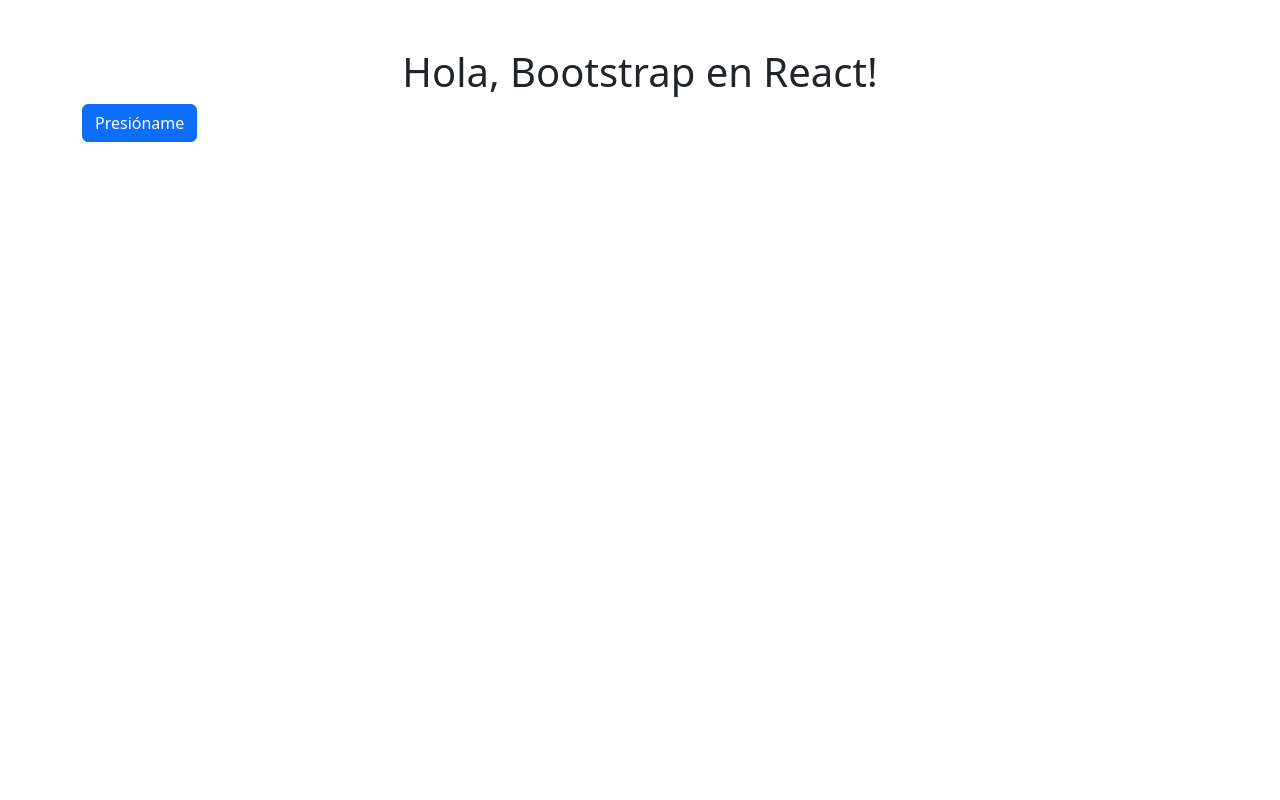
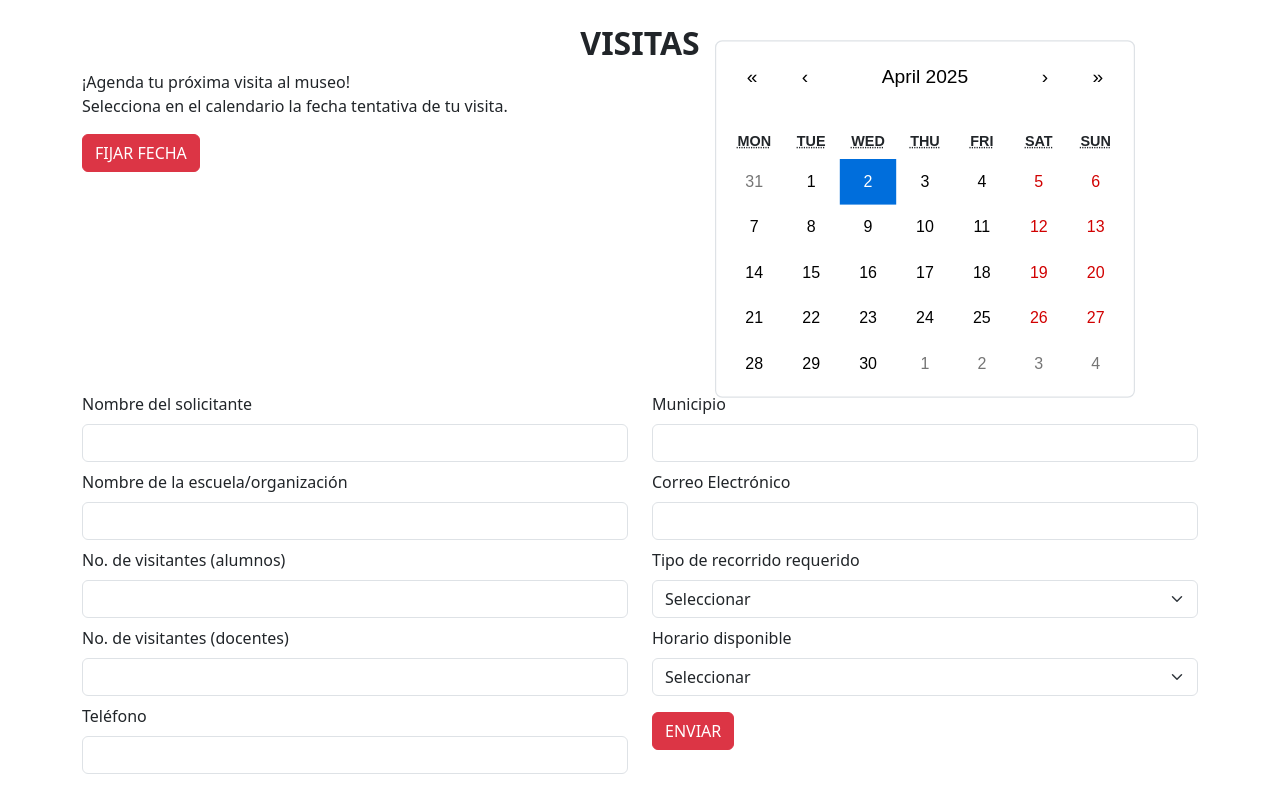
Before and after one commit to MiguelAlejandroRodriguezCruz/sistema-registro-zigzag, a React (Create React App) app: page /visitas in a window 1280 px wide. Before the commit this address led to /inicio. Built offline with nearby package versions, Linux system fonts and the light colour scheme.

Commit message:
Cambios Omar

```diff
--- a/package.json
+++ b/package.json
@@ -6,6 +6,7 @@
     "bootstrap": "^5.3.3",
     "cra-template": "1.3.0",
     "react": "^19.1.0",
+    "react-calendar": "^5.1.0",
     "react-dom": "^19.1.0",
     "react-router-dom": "^7.4.1",
     "react-scripts": "5.0.1",
--- a/src/App.css
+++ b/src/App.css
@@ -36,3 +36,10 @@
     transform: rotate(360deg);
   }
 }
+
+/*Calendario*/
+.react-calendar {
+  width: 100%;
+  border: none;
+  font-family: Arial, sans-serif;
+}
--- a/src/App.js
+++ b/src/App.js
@@ -1,23 +1,13 @@
+import React from "react";
 import logo from './logo.svg';
+import "bootstrap/dist/css/bootstrap.min.css";
 import './App.css';
+import FormularioVisitas from "./components/Visitas";
 
 function App() {
   return (
     <div className="App">
-      <header className="App-header">
-        <img src={logo} className="App-logo" alt="logo" />
-        <p>
-          Edit <code>src/App.js</code> and save to reload.
-        </p>
-        <a
-          className="App-link"
-          href="https://reactjs.org"
-          target="_blank"
-          rel="noopener noreferrer"
-        >
-          Learn React
-        </a>
-      </header>
+      <FormularioVisitas />
     </div>
   );
 }
--- /dev/null
+++ b/src/components/Visitas.js
@@ -0,0 +1,70 @@
+import React, { useState } from "react";
+import Calendar from "react-calendar";
+import "react-calendar/dist/Calendar.css";
+
+const FormularioVisitas = () => {
+  const [fecha, setFecha] = useState(new Date());
+
+  return (
+    <div className="container mt-4">
+      <h2 className="text-center fw-bold">VISITAS</h2>
+
+      {/* Fila para texto + botón + calendario */}
+      <div className="row align-items-start mb-4">
+        {/* Texto y botón a la izquierda */}
+        <div className="col-md-6">
+          <p>
+            ¡Agenda tu próxima visita al museo! <br />
+            Selecciona en el calendario la fecha tentativa de tu visita.
+          </p>
+          <button className="btn btn-danger w-40 mb-3">FIJAR FECHA</button>
+        </div>
+
+        {/* Calendario a la derecha */}
+        <div className="col-md-6 d-flex justify-content-center">
+          <div style={{ transform: "scale(1.2)" }}>
+            <Calendar
+              onChange={setFecha}
+              value={fecha}
+              className="border p-2 rounded"
+            />
+          </div>
+        </div>
+      </div>
+
+      {/* Formulario abajo */}
+      <div className="row">
+        <div className="col-md-6">
+          <label className="form-label">Nombre del solicitante</label>
+          <input type="text" className="form-control mb-2" />
+          <label className="form-label">Nombre de la escuela/organización</label>
+          <input type="text" className="form-control mb-2" />
+          <label className="form-label">No. de visitantes (alumnos)</label>
+          <input type="number" className="form-control mb-2" />
+          <label className="form-label">No. de visitantes (docentes)</label>
+          <input type="number" className="form-control mb-2" />
+          <label className="form-label">Teléfono</label>
+          <input type="tel" className="form-control mb-2" />
+        </div>
+
+        <div className="col-md-6">
+          <label className="form-label">Municipio</label>
+          <input type="text" className="form-control mb-2" />
+          <label className="form-label">Correo Electrónico</label>
+          <input type="email" className="form-control mb-2" />
+          <label className="form-label">Tipo de recorrido requerido</label>
+          <select className="form-select mb-2">
+            <option>Seleccionar</option>
+          </select>
+          <label className="form-label">Horario disponible</label>
+          <select className="form-select mb-2">
+            <option>Seleccionar</option>
+          </select>
+          <button className="btn btn-danger w-40 mt-2">ENVIAR</button>
+        </div>
+      </div>
+    </div>
+  );
+};
+
+export default FormularioVisitas;
--- a/src/routes/Routes.js
+++ b/src/routes/Routes.js
@@ -3,6 +3,7 @@
 import Inicio from '../components/Inicio'
 import ReservasGenerales  from '../components/ReservasGenerales';
 import Taquilla from '../components/Taquilla/Taquilla';
+import Visitas from '../components/Visitas';
 
 const AppRoutes = () => {
     const [isLoggedIn, setIsLoggedIn] = useState(false);
@@ -15,6 +16,7 @@
                 <Route path='/taquilla' element={<Taquilla />} />
                 <Route path="/" element={<Inicio />} />
                 <Route path="*" element={<Navigate to="/inicio" />} />
+                <Route path="/visitas" element={<Visitas />} />
             </Routes>
         </Router>
     );
```
Also changed, not shown: 1 other file (tests, documents, lock files or other folders).
